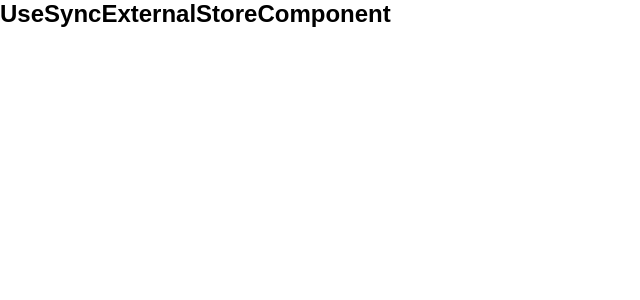
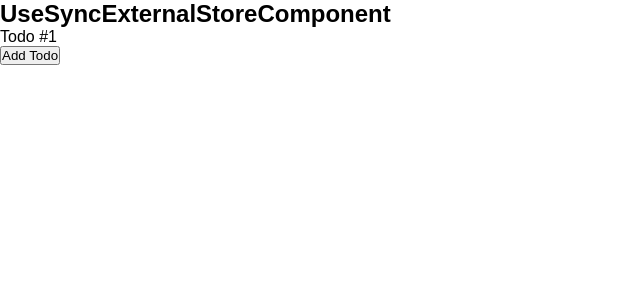
Before and after one commit to weaponsforge/react-hooks-playground, a Next.js app in the folder client/: page /usesyncexternalstore in a window 1280 px wide. Shown: the top 300 px of the page, without its empty margins (0-640 px from the left). Built offline with nearby package versions, Linux system fonts and the light colour scheme.

Commit message:
chore: Implement usesyncexternalstore from the docs

```diff
--- a/client/src/components/usesyncexternalstore/index.js
+++ b/client/src/components/usesyncexternalstore/index.js
@@ -1,11 +1,26 @@
 import Page from '@/common/layout/page'
+import useTodos from '@/domain/usesyncexternalstore/todostore'
 
 function UseSyncExternalStoreComponent () {
+  const { todos, add } = useTodos()
+
   return (
     <Page>
       <h2>
         UseSyncExternalStoreComponent
       </h2>
+
+      {(todos !== undefined) &&
+      <div>
+        <ul>
+          {todos.map((item, index) => (
+            <li key={index}>{item.text}</li>
+          ))}
+        </ul>
+      </div>
+      }
+
+      <button onClick={() => add()}>Add Todo</button>
     </Page>
   )
 }
--- /dev/null
+++ b/client/src/domain/usesyncexternalstore/todostore.js
@@ -0,0 +1,49 @@
+import { useSyncExternalStore } from 'react'
+
+// https://react.dev/reference/react/useSyncExternalStore
+
+let nextId = 0
+let todos = [{ id: nextId++, text: 'Todo #1' }]
+let listeners = []
+
+export default function useTodos () {
+  const todos = useSyncExternalStore(
+    todoStore.subscribe,
+    todoStore.getSnapshot,
+    todoStore.getServerSnapshot
+  )
+
+  return {
+    todos,
+    add: todoStore.addTodo
+  }
+}
+
+export const todoStore = {
+  addTodo () {
+    todos = [ ...todos, { id: nextId++, text: 'Todo #' + nextId }]
+    emitChange()
+  },
+
+  subscribe (listener) {
+    listeners = [...listeners, listener]
+
+    return () => {
+      listeners = listeners.filter(item => item !== listener)
+    }
+  },
+
+  getSnapshot () {
+    return todos
+  },
+
+  getServerSnapshot () {
+    return todos
+  }
+}
+
+function emitChange () {
+  for (let listener of listeners) {
+    listener()
+  }
+}
--- a/client/src/pages/usesyncexternalstore/index.js
+++ b/client/src/pages/usesyncexternalstore/index.js
@@ -1,7 +1,9 @@
 import UseSyncExternalStoreComponent from '@/components/usesyncexternalstore'
 
 function UseSyncExternalStore () {
-  return (<UseSyncExternalStoreComponent />)
+  return (
+    <UseSyncExternalStoreComponent />
+  )
 }
 
 export default UseSyncExternalStore
```
